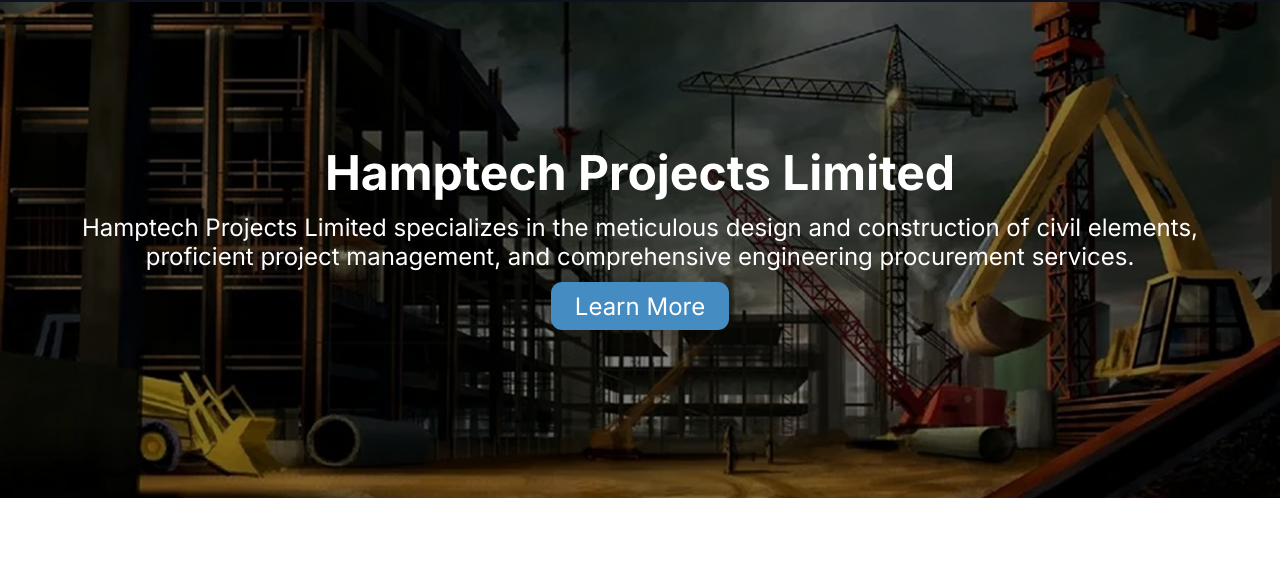
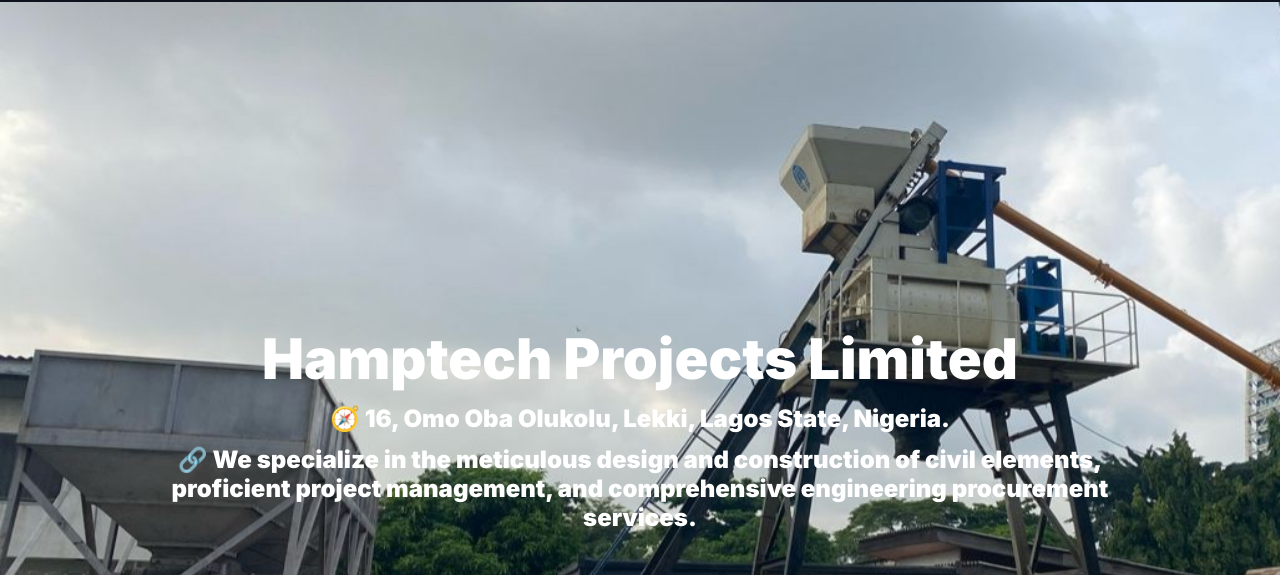
Before and after one commit to classEze/hamptech-project, a website: page index.html in a window 1280 px wide. Shown: the part 78-653 px from the top of the page. Drawn offline with Linux system fonts and the light colour scheme; files whose address does not match are found by name.

```diff
--- a/index.html
+++ b/index.html
@@ -102,11 +102,14 @@
            Hamptech Projects Limited
         </p>
          <p class="subline">
-            Hamptech Projects Limited specializes in the meticulous design and construction of civil elements, proficient project management, and comprehensive engineering procurement services.
+           🧭 16, Omo Oba Olukolu, Lekki, Lagos State, Nigeria.
          </p>
-         <Button class="text-white">
+         <p class="subline">
+             🔗 We specialize in the meticulous design and construction of civil elements, proficient project management, and comprehensive engineering procurement services.
+         </p>
+         <!-- <Button class="text-white">
             Learn More
-         </Button>
+         </Button> -->
          </div>
         </section>
         <section class="info-cards grid-container padding-top" id="about-area">
--- a/style.css
+++ b/style.css
@@ -214,18 +214,20 @@ ul.mobile-links li{
     padding: 1rem 0;
 }
 main .hero-section{
-    background:url(./assets/images/hero-img.png) no-repeat top left;
+    background:url(./assets/images/batching/b11.jpeg) no-repeat top left;
     background-size: cover;
-    height:32rem;
+    height:56rem;
     place-items: center;
 }
 div.hero-text{
- max-width: 90%;
+ max-width: 80%;
  text-align: center;
 }
 .hero-text > *{
  text-align: center;
  margin-bottom:0.7rem;
+ font-weight: 900;
+
 }
 .hero-text button{
     padding:0.6rem 1.5rem;
@@ -233,8 +235,8 @@ div.hero-text{
     border-radius: 0.7rem;
 }
 .tagline{
-    font-size: 3rem;
-    font-weight: 700;
+    font-size: 3.5rem;
+
 }
 .hero-text :nth-child(n+2){
     font-size: 1.5rem;
```
